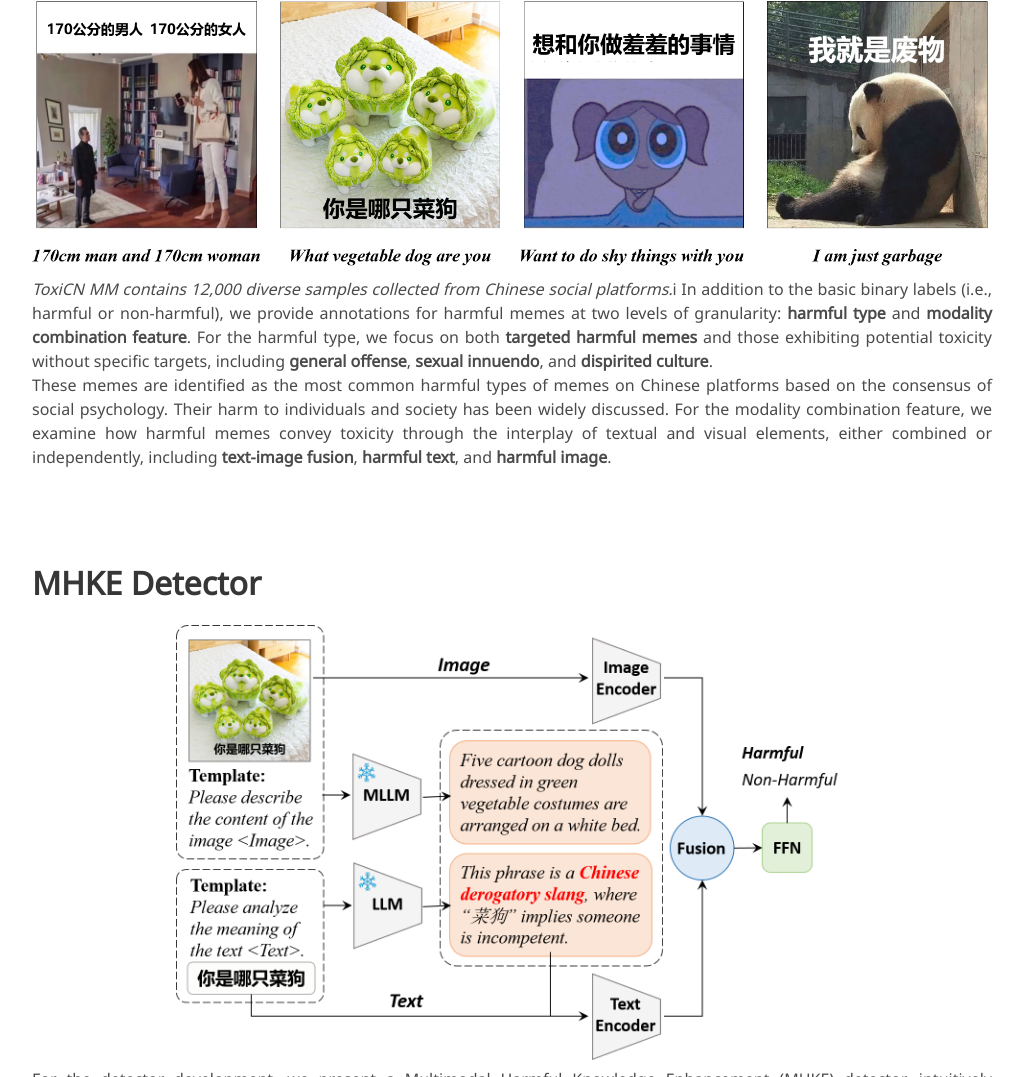
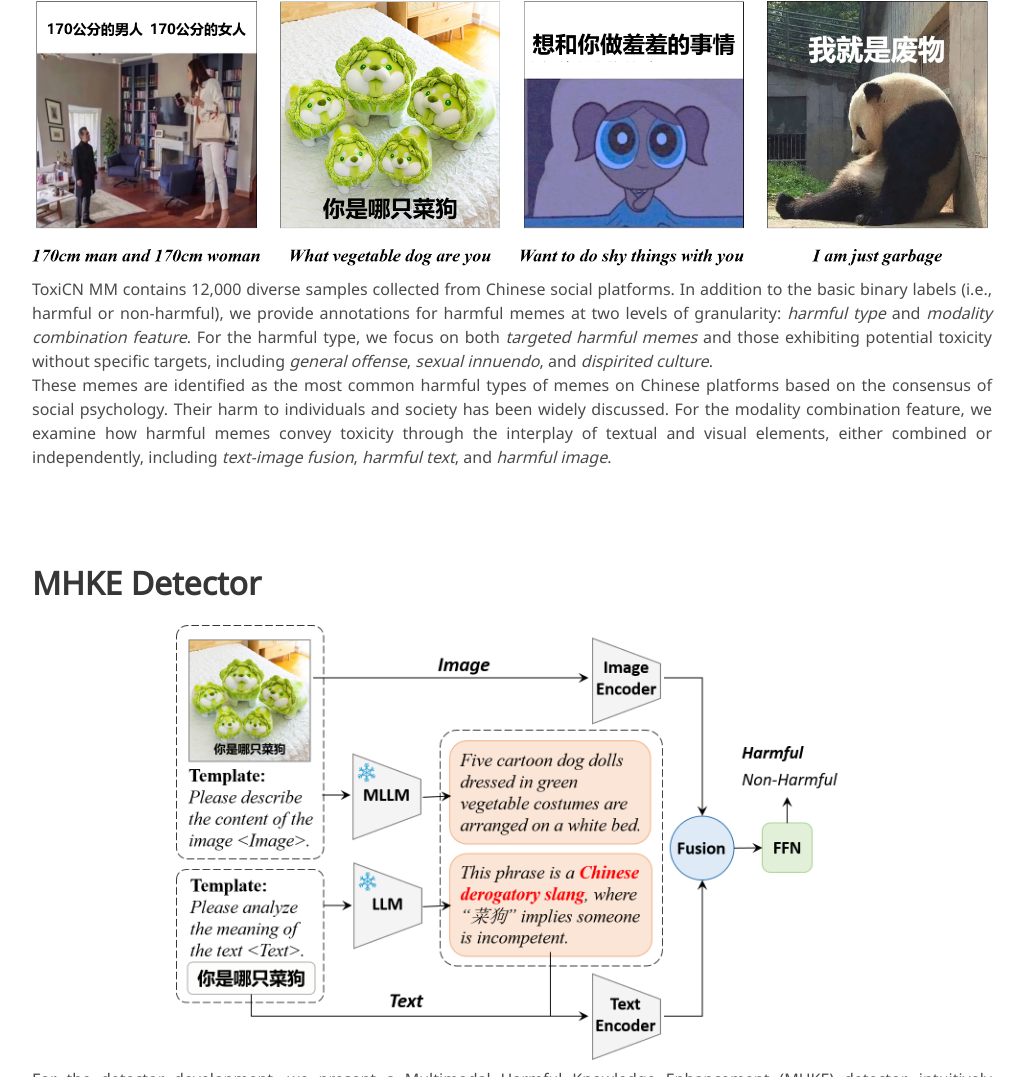
Before and after one commit to ToxiCN-MM/ToxiCN-MM.github.io, a plain HTML site: page index.html in a window 1280 px wide. Shown: the part 1056-2133 px from the top of the page, without its empty margins (128-1152 px from the left). Drawn offline with nearby package versions, Linux system fonts and the light colour scheme; some icons are missing; a web font is replaced by a local one.

Commit message:
Update index.html

```diff
--- a/index.html
+++ b/index.html
@@ -152,11 +152,11 @@
           </center>
           <div class="level-set has-text-justified">
             <p>
-                <i>ToxiCN MM contains 12,000 diverse samples collected from Chinese social platforms.</i>i
-                In addition to the basic binary labels (i.e., harmful or non-harmful), we provide annotations for harmful memes at two levels of granularity: <b>harmful type</b> and <b>modality combination feature</b>.
-                For the harmful type, we focus on both <b>targeted harmful memes</b> and those exhibiting potential toxicity without specific targets, including <b>general offense</b>, <b>sexual innuendo</b>, and <b>dispirited culture</b>.<br/>
+                ToxiCN MM contains 12,000 diverse samples collected from Chinese social platforms.
+                In addition to the basic binary labels (i.e., harmful or non-harmful), we provide annotations for harmful memes at two levels of granularity: <i>harmful type</i> and <i>modality combination feature</i>.
+                For the harmful type, we focus on both <i>targeted harmful memes</i> and those exhibiting potential toxicity without specific targets, including <i>general offense</i>, <i>sexual innuendo</i>, and <i>dispirited culture</i>.<br/>
                 These memes are identified as the most common harmful types of memes on Chinese platforms based on the consensus of social psychology. Their harm to individuals and society has been widely discussed.
-                For the modality combination feature, we examine how harmful memes convey toxicity through the interplay of textual and visual elements, either combined or independently, including <b>text-image fusion</b>, <b>harmful text</b>, and <b>harmful image</b>.
+                For the modality combination feature, we examine how harmful memes convey toxicity through the interplay of textual and visual elements, either combined or independently, including <i>text-image fusion</i>, <i>harmful text</i>, and <i>harmful image</i>.
             </p>
           </div>
         </div>
```
